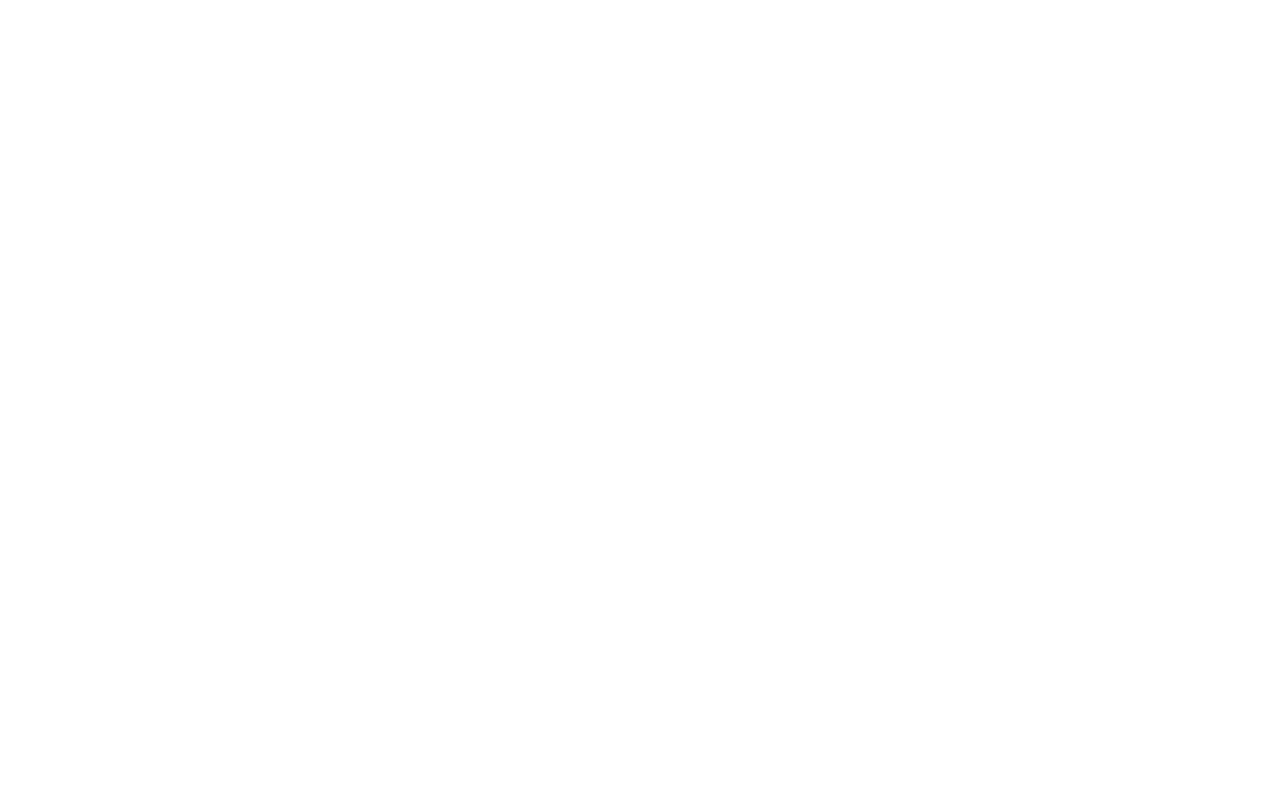
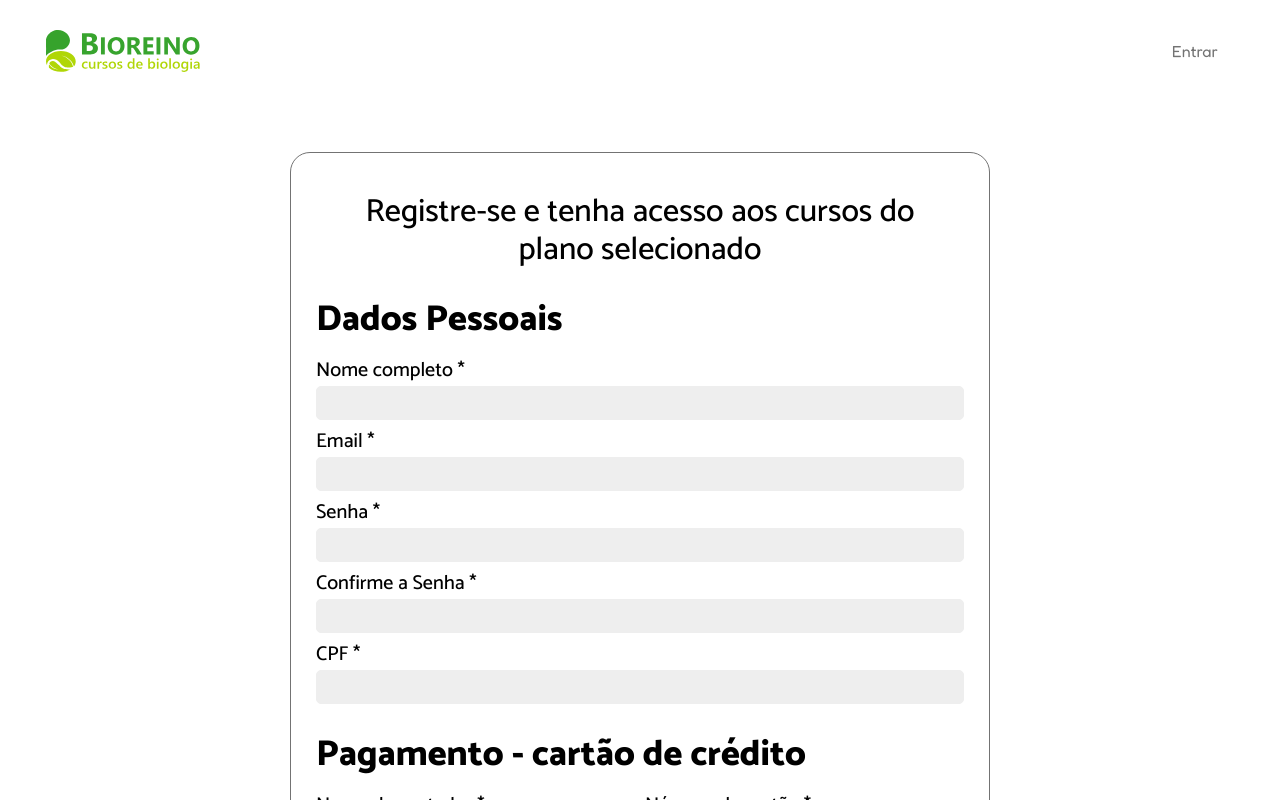
Before and after one commit to AraraDevs/bioreino-web, a React (Vite) app in the folder client/: page /login/inscreva/professional in a window 1280 px wide. Shown: the top 800 px of the page. Built offline with nearby package versions, Linux system fonts and the light colour scheme.

Commit message:
chore: Adiciona parâmetro no link

```diff
--- a/client/src/Components/Home/HomeCard.jsx
+++ b/client/src/Components/Home/HomeCard.jsx
@@ -18,7 +18,7 @@ const HomeCard = ({ title, benefits, price }) => {
       </ul>
       <p className={styles.price}>R$ {price}</p>
       <div className={styles.signButton}>
-        <Link to="/login/inscreva" className={stylesButton.button}>
+        <Link to={`/login/inscreva/${title}`} className={stylesButton.button}>
           Assine já!
         </Link>
       </div>
--- a/client/src/Components/Login/Login.jsx
+++ b/client/src/Components/Login/Login.jsx
@@ -8,7 +8,7 @@ const Login = () => {
     <>
       <Routes>
         <Route path="/" element={<LoginForm />} />
-        <Route path="inscreva" element={<LoginSign />} />
+        <Route path="inscreva/:id?" element={<LoginSign />} />
       </Routes>
     </>
   );
```
